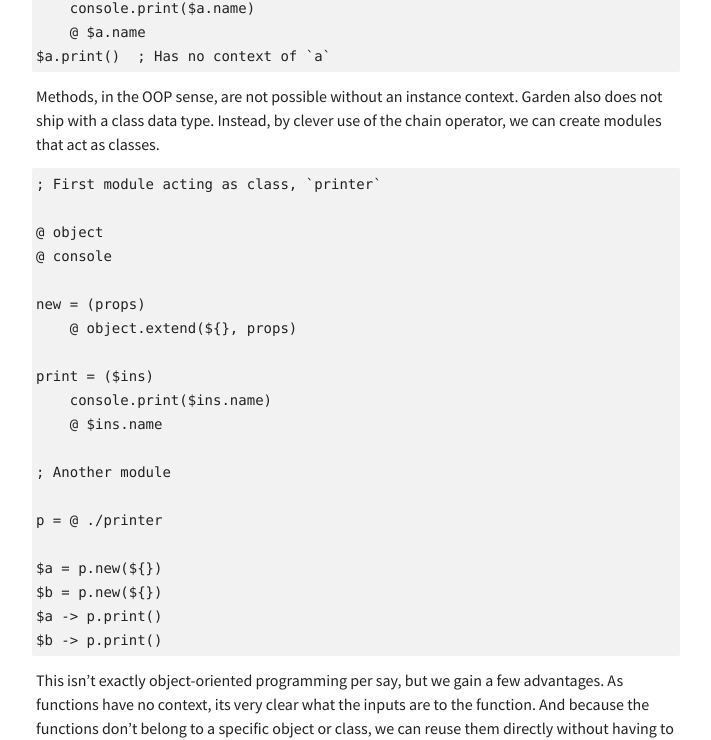
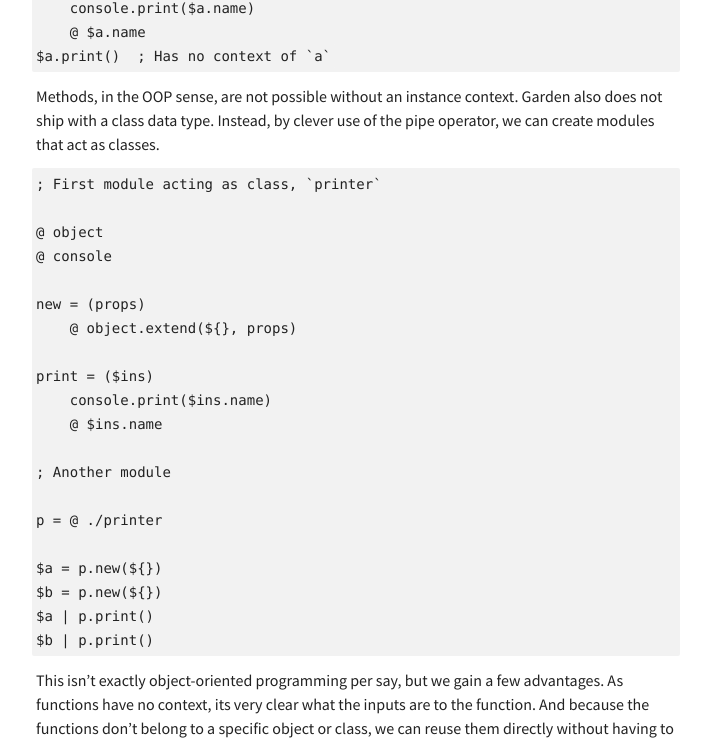
Before and after one commit to heiskr/heiskr.github.io, a Jekyll site: the page built from _posts/2014-06-24-garden.md, in a window 1280 px wide and 1400 px high, scrolled down 12971 px. Shown: the part 174-914 px from the top of the window, without its empty margins (284-995 px from the left). Built offline with Jekyll 4.4.1, drawn with Linux system fonts in a browser that asks for light colours; nearby versions of some CDN libraries; comment, search, counter and statistics services are not loaded; some of the changed text lies outside the part shown.

Commit message:
Update 2014-06-24-garden.md

```diff
--- a/_posts/2014-06-24-garden.md
+++ b/_posts/2014-06-24-garden.md
@@ -357,17 +357,17 @@
     else
         b
 
-**Chain alias.** Performing a set of operations on a collection of items, such as filter, map, sort, and reduce can be awkward looking.
+**Pipe alias.** Performing a set of operations on a collection of items, such as filter, map, sort, and reduce can be awkward looking.
 
     b = reduce(sort(map(filter(a, (c): ...), (c): ...), (c): ...), (c): ...)
 
-Such calls can hide the step-by-step nature of these commands. Instead the chain alias takes the previous value and adds it as the first argument of the succeeding function call.
+Such calls can hide the step-by-step nature of these commands. Instead the pipe alias takes the previous value and adds it as the first argument of the succeeding function call.
 
     b = a
-        -> filter((c): ...)
-        -> map((c): ...)
-        -> sort((c): ...)
-        -> reduce((c): ...)
+        | filter((c): ...)
+        | map((c): ...)
+        | sort((c): ...)
+        | reduce((c): ...)
 
 The operator can be used on the same line or on successive lines.
 
@@ -519,7 +519,7 @@
         @ $a.name
     $a.print()  ; Has no context of `a`
 
-Methods, in the OOP sense, are not possible without an instance context. Garden also does not ship with a class data type. Instead, by clever use of the chain operator, we can create modules that act as classes.
+Methods, in the OOP sense, are not possible without an instance context. Garden also does not ship with a class data type. Instead, by clever use of the pipe operator, we can create modules that act as classes.
 
     ; First module acting as class, `printer`
 
@@ -539,8 +539,8 @@
 
     $a = p.new(${})
     $b = p.new(${})
-    $a -> p.print()
-    $b -> p.print()
+    $a | p.print()
+    $b | p.print()
 
 This isn't exactly object-oriented programming per say, but we gain a few advantages. As functions have no context, its very clear what the inputs are to the function. And because the functions don't belong to a specific object or class, we can reuse them directly without having to consider context as well. This process also forces us to do class-by-composition instead of class-by-inheritance.
 
```
